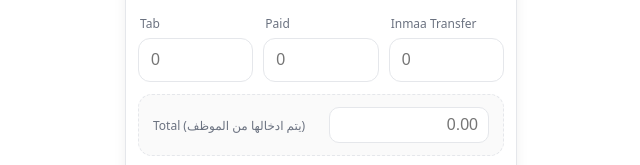
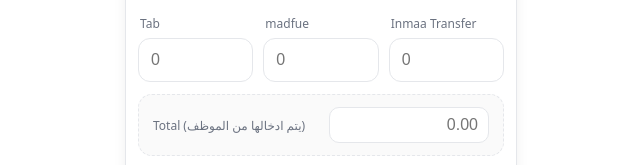
Before and after one commit to alreb3/mybike, a plain HTML site: page index.html in a window 1280 px wide. Shown: the part 537-702 px from the top of the page, 319-959 px from the left. Drawn offline with Linux system fonts and the light colour scheme.

Commit message:
Update index.html

```diff
--- a/index.html
+++ b/index.html
@@ -123,8 +123,8 @@
           <input id="tab" type="number" inputmode="decimal" step="0.01" min="0" placeholder="0" dir="ltr" />
         </div>
         <div>
-          <label for="paid" class="muted">Paid</label>
-          <input id="paid" type="number" inputmode="decimal" step="0.01" min="0" placeholder="0" dir="ltr" />
+          <label for="madfue" class="muted">madfue</label>
+          <input id="madfue" type="number" inputmode="decimal" step="0.01" min="0" placeholder="0" dir="ltr" />
         </div>
         <div>
           <label for="inmaa" class="muted">Inmaa Transfer</label>
```
